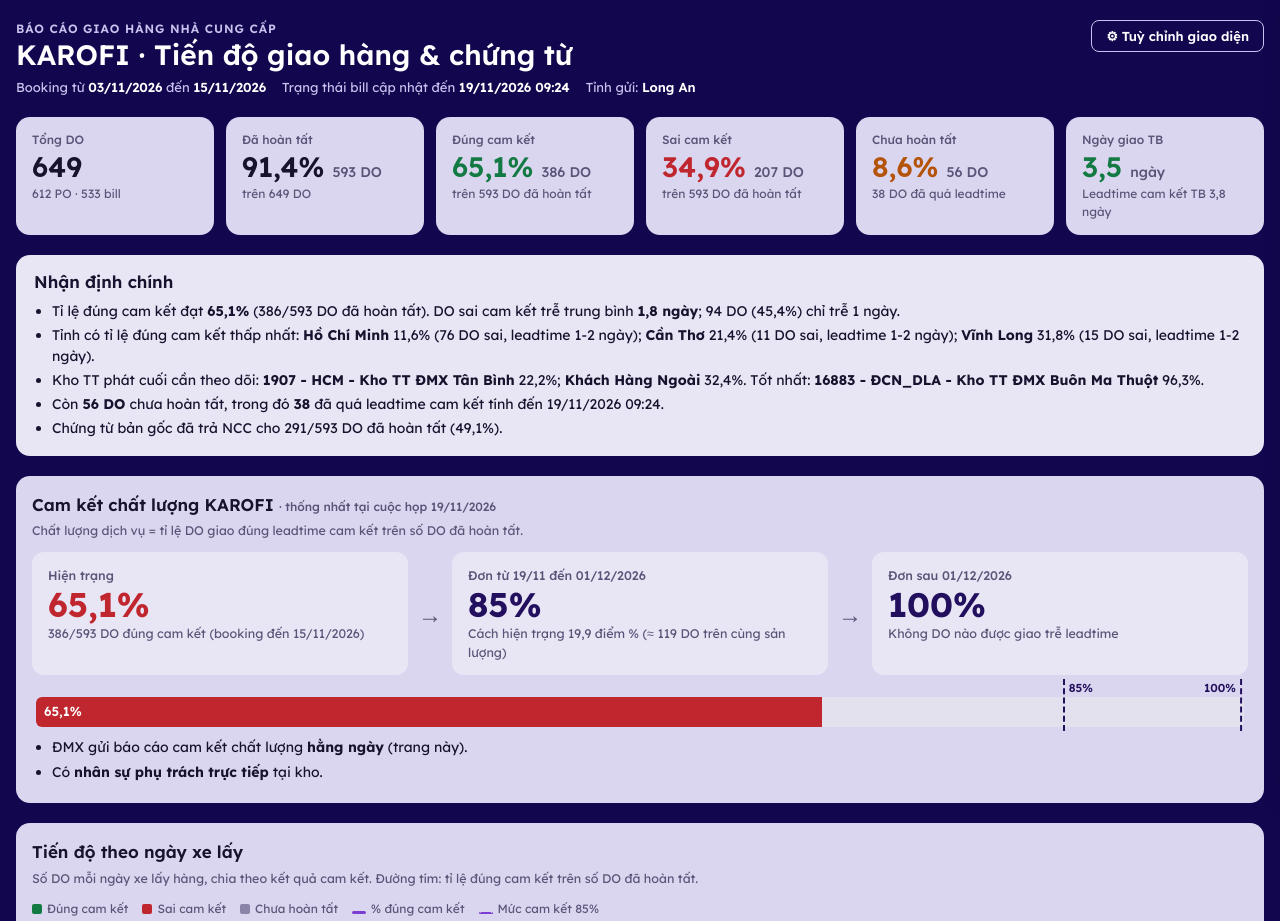
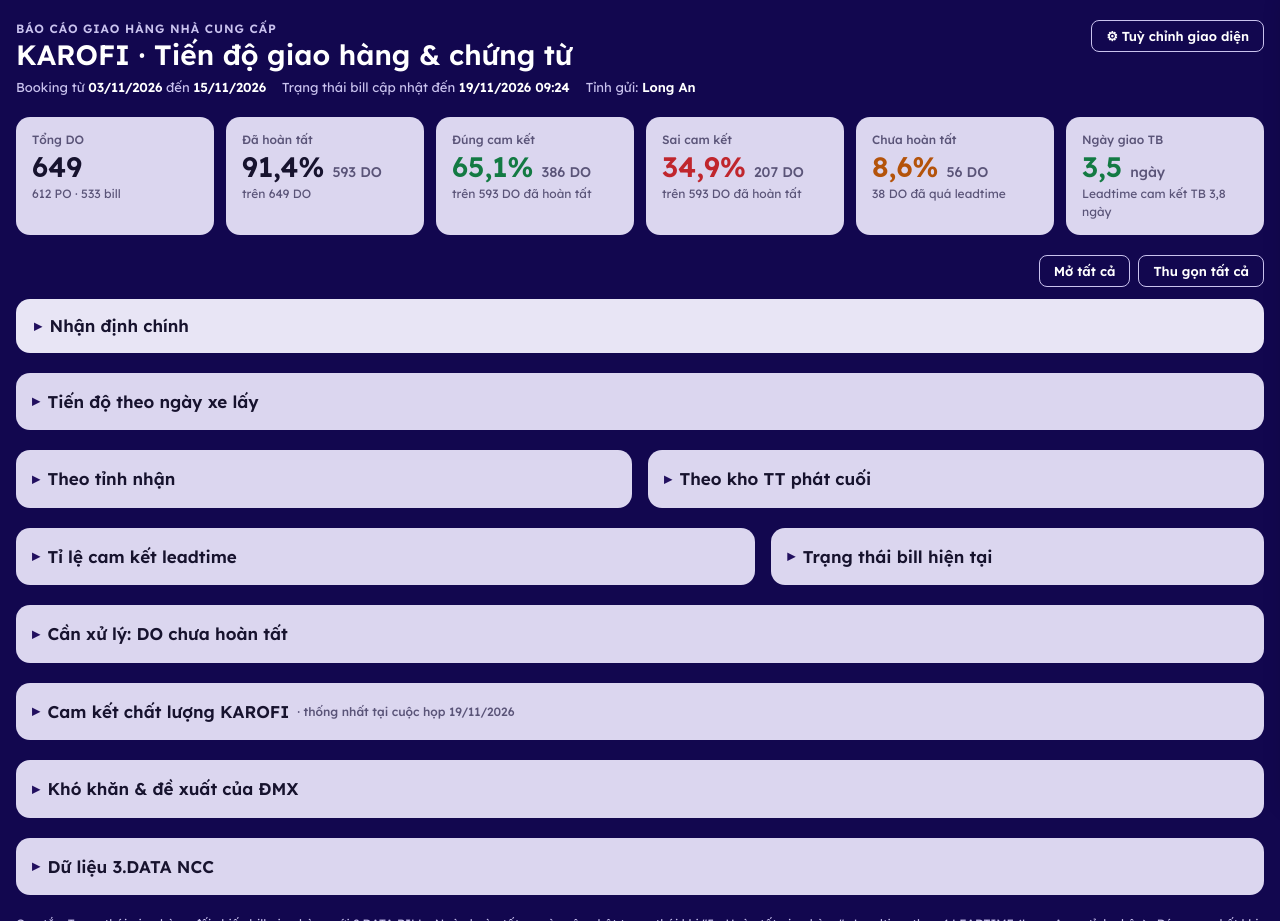
Before and after one commit to khovanhcm/report-ncc, a plain HTML site: page karofi/index.html in a window 1280 px wide. Shown: the top 921 px of the page. Drawn offline with Linux system fonts and the light colour scheme.

Commit message:
KAROFI: chuyển mục cam kết xuống dưới DO chưa hoàn tất, các mục lớn thu gọn, nhấn để mở
Co-Authored-By: Claude Opus 5.5 <noreply@anthropic.com>
Claude-Session: https://claude.ai/code/session_01VLVhcpgqkcwJC5aQF87AAc

```diff
--- a/karofi/index.html
+++ b/karofi/index.html
@@ -31,7 +31,7 @@ h2{font-size:17px;font-weight:600}
 .card{background:var(--panel);border-radius:14px;padding:16px}
 .card h2{margin-bottom:4px}
 .card .sub{color:var(--muted);font-size:12.5px;margin-bottom:12px}
-.grid{display:grid;gap:16px}
+.grid{display:grid;gap:16px;align-items:start}
 .g2{grid-template-columns:1fr 1fr}
 .g32{grid-template-columns:3fr 2fr}
 @media(max-width:960px){.g2,.g32{grid-template-columns:1fr}}
@@ -113,6 +113,14 @@ tr.grp td{background:var(--panel2);font-size:12px;font-weight:600;color:var(--ac
 .flow .n{flex:none;width:26px;height:26px;border-radius:50%;background:var(--accent);color:#fff;display:flex;align-items:center;justify-content:center;font-weight:600;font-size:13px}
 .flow .ar{text-align:center;color:var(--muted);line-height:1}
 @media print{.btn-ghost,#btnX,.tools,.cust,.modal{display:none!important} body{background:#fff} .card,.kpi,.insight{break-inside:avoid}}
+.card>h2.tg,.insight>h2.tg{cursor:pointer;user-select:none;display:flex;align-items:center;gap:8px;margin-bottom:0}
+h2.tg::before{content:"▸";display:inline-block;transition:transform .15s;color:var(--accent);font-size:15px}
+.open>h2.tg::before{transform:rotate(90deg)}
+h2.tg:hover{color:var(--accent)}
+.cbody{display:none;margin-top:6px}
+.open>.cbody{display:block}
+.tgall{display:flex;gap:8px;justify-content:flex-end;margin-bottom:-8px}
+@media print{.cbody{display:block!important}}
 .foot{color:var(--bg-muted);font-size:12px}
 </style>
 </head>
@@ -126,24 +134,9 @@ tr.grp td{background:var(--panel2);font-size:12px;font-weight:600;color:var(--ac
 
   <section class="kpis" id="kpis"></section>
 
+  <div class="tgall"><button class="btn-ghost" id="openAll">Mở tất cả</button><button class="btn-ghost" id="closeAll">Thu gọn tất cả</button></div>
   <section class="insight" id="insight"></section>
 
-  <section class="card" id="commit">
-    <h2>Cam kết chất lượng KAROFI <span class="muted small" style="font-weight:500">· thống nhất tại cuộc họp 19/11/2026</span></h2>
-    <div class="sub">Chất lượng dịch vụ = tỉ lệ DO giao đúng leadtime cam kết trên số DO đã hoàn tất.</div>
-    <div class="cm-grid">
-      <div class="cm now"><div class="lb">Hiện trạng</div><div class="v num" id="cmNow"></div><div class="s" id="cmNowS"></div></div>
-      <div class="cm-arrow">→</div>
-      <div class="cm"><div class="lb">Đơn từ 19/11 đến 01/12/2026</div><div class="v num">85%</div><div class="s" id="cmGap1"></div></div>
-      <div class="cm-arrow">→</div>
-      <div class="cm"><div class="lb">Đơn sau 01/12/2026</div><div class="v num">100%</div><div class="s" id="cmGap2"></div></div>
-    </div>
-    <div class="cm-track" id="cmTrack"></div>
-    <ul class="cm-list">
-      <li>ĐMX gửi báo cáo cam kết chất lượng <b>hằng ngày</b> (trang này).</li>
-      <li>Có <b>nhân sự phụ trách trực tiếp</b> tại kho.</li>
-    </ul>
-  </section>
 
   <section class="card">
     <h2>Tiến độ theo ngày xe lấy</h2>
@@ -185,6 +178,22 @@ tr.grp td{background:var(--panel2);font-size:12px;font-weight:600;color:var(--ac
     <h2>Cần xử lý: DO chưa hoàn tất</h2>
     <div class="sub">Sắp theo số ngày quá leadtime tính đến thời điểm dữ liệu. Quá hạn = số ngày từ xe lấy đến nay lớn hơn leadtime tối đa.</div>
     <div class="scroll" style="max-height:380px"><table id="todo"></table></div>
+  </section>
+  <section class="card" id="commit">
+    <h2>Cam kết chất lượng KAROFI <span class="muted small" style="font-weight:500">· thống nhất tại cuộc họp 19/11/2026</span></h2>
+    <div class="sub">Chất lượng dịch vụ = tỉ lệ DO giao đúng leadtime cam kết trên số DO đã hoàn tất.</div>
+    <div class="cm-grid">
+      <div class="cm now"><div class="lb">Hiện trạng</div><div class="v num" id="cmNow"></div><div class="s" id="cmNowS"></div></div>
+      <div class="cm-arrow">→</div>
+      <div class="cm"><div class="lb">Đơn từ 19/11 đến 01/12/2026</div><div class="v num">85%</div><div class="s" id="cmGap1"></div></div>
+      <div class="cm-arrow">→</div>
+      <div class="cm"><div class="lb">Đơn sau 01/12/2026</div><div class="v num">100%</div><div class="s" id="cmGap2"></div></div>
+    </div>
+    <div class="cm-track" id="cmTrack"></div>
+    <ul class="cm-list">
+      <li>ĐMX gửi báo cáo cam kết chất lượng <b>hằng ngày</b> (trang này).</li>
+      <li>Có <b>nhân sự phụ trách trực tiếp</b> tại kho.</li>
+    </ul>
   </section>
 
 
@@ -531,6 +540,21 @@ applyUI();
 $('#mClose').onclick = () => $('#modal').classList.remove('on');
 $('#modal').onclick = e => { if(e.target.id==='modal') $('#modal').classList.remove('on'); };
 $('#mX').onclick = () => exportX(DRL, DRT.replace(/[^\p{L}\p{N}]+/gu,'_').slice(0,60));
+
+// ---- thu gọn / mở từng mục
+function setupCollapse(){
+  document.querySelectorAll('.wrap .card, .wrap .insight').forEach(c=>{
+    const h = c.querySelector(':scope > h2'); if(!h || h.classList.contains('tg')) return;
+    h.classList.add('tg'); const body = document.createElement('div'); body.className='cbody';
+    while(h.nextSibling) body.appendChild(h.nextSibling);
+    c.appendChild(body);
+    h.onclick = () => { c.classList.toggle('open'); if(c.querySelector('#trend')) setTimeout(trend,10); };
+  });
+}
+setupCollapse();
+const setAll = on => { document.querySelectorAll('.wrap .card, .wrap .insight').forEach(c=>c.classList.toggle('open',on)); setTimeout(trend,10); };
+$('#openAll').onclick = () => setAll(true);
+$('#closeAll').onclick = () => setAll(false);
 let rt; addEventListener('resize',()=>{clearTimeout(rt); rt=setTimeout(trend,150);});
 </script>
 </body>
```
